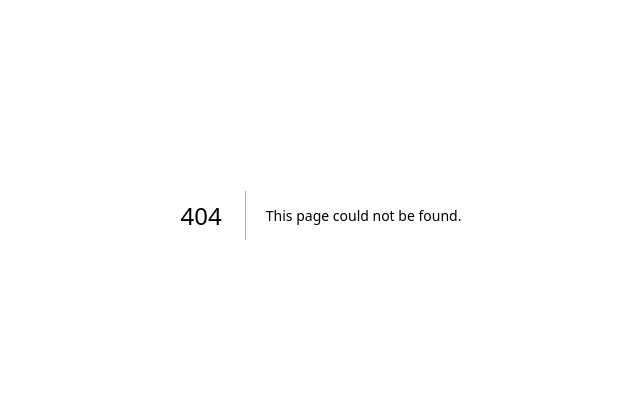
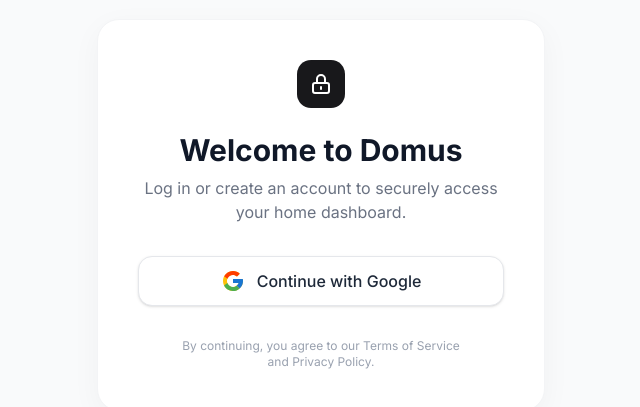
Before and after one commit to clarissafchen/domus, a Next.js app in the folder apps/web/: page /login in a window 1280 px wide. Before the commit this address had no page. Shown: the part 185-592 px from the top of the page, without its empty margins (319-959 px from the left). Built offline with nearby package versions, Linux system fonts and the light colour scheme; no server answers.

Commit message:
add auth

```diff
--- a/apps/web/app/layout.tsx
+++ b/apps/web/app/layout.tsx
@@ -2,6 +2,7 @@
 import { Geist, Geist_Mono, Inter } from "next/font/google";
 import "./globals.css";
 import { cn } from "@/lib/utils";
+import { AuthProvider } from "@/contexts/AuthContext";
 
 const inter = Inter({subsets:['latin'],variable:'--font-sans'});
 
@@ -30,7 +31,9 @@
       <body
         className={`${geistSans.variable} ${geistMono.variable} antialiased`}
       >
-        {children}
+        <AuthProvider>
+          {children}
+        </AuthProvider>
       </body>
     </html>
   );
--- /dev/null
+++ b/apps/web/app/login/page.tsx
@@ -0,0 +1,29 @@
+import { GoogleSignInButton } from "../../components/auth/GoogleSignInButton";
+
+export default function LoginPage() {
+  return (
+    <div className="min-h-screen flex items-center justify-center bg-gray-50 dark:bg-black p-4">
+      <div className="max-w-md w-full p-8 sm:p-10 bg-white dark:bg-zinc-900/50 rounded-3xl shadow-[0_8px_30px_rgb(0,0,0,0.04)] dark:shadow-[0_8px_30px_rgb(0,0,0,0.1)] border border-gray-100 dark:border-zinc-800/50 flex flex-col items-center">
+
+        <div className="w-12 h-12 bg-zinc-900 dark:bg-white rounded-xl flex items-center justify-center mb-6">
+          <svg className="w-6 h-6 text-white dark:text-black" fill="none" viewBox="0 0 24 24" stroke="currentColor">
+            <path strokeLinecap="round" strokeLinejoin="round" strokeWidth={2} d="M12 15v2m-6 4h12a2 2 0 002-2v-6a2 2 0 00-2-2H6a2 2 0 00-2 2v6a2 2 0 002 2zm10-10V7a4 4 0 00-8 0v4h8z" />
+          </svg>
+        </div>
+
+        <h1 className="text-2xl sm:text-3xl font-bold mb-2 text-gray-900 dark:text-white text-center">
+          Welcome to Domus
+        </h1>
+        <p className="text-gray-500 dark:text-zinc-400 mb-8 text-center text-sm sm:text-base">
+          Log in or create an account to securely access your home dashboard.
+        </p>
+
+        <GoogleSignInButton />
+
+        <p className="mt-8 text-xs text-gray-400 dark:text-zinc-500 text-center max-w-[280px]">
+          By continuing, you agree to our Terms of Service and Privacy Policy.
+        </p>
+      </div>
+    </div>
+  );
+}
--- a/apps/web/app/page.tsx
+++ b/apps/web/app/page.tsx
@@ -39,7 +39,9 @@
 } from "lucide-react";
 
 import { useCallback, useEffect, useRef, useState } from "react";
-
+import { useAuth } from "@/contexts/AuthContext";
+import { auth } from "@/lib/firebase";
+import { useRouter } from "next/navigation";
 
 export type MessageType = {
   role: "user" | "assistant";
@@ -48,6 +50,15 @@
 };
 
 export default function Home() {
+  const { user } = useAuth();
+  const router = useRouter();
+
+  useEffect(() => {
+    if (!user) {
+      router.push("/login");
+    }
+  }, [user, router]);
+
   const [items, setItems] = useState<
     { id: string; text: string; status: "active" | "completed" }[]
   >([]);
@@ -145,7 +156,7 @@
         body: JSON.stringify({
           message: payload,
           status: "active",
-          user_id: "clarissa",
+          user_id: user?.uid || "clarissa",
           session_id: "domus-demo",
         }),
       });
@@ -213,6 +224,10 @@
 
   const menuItems = ["File", "Edit", "View", "Go", "Window", "Help"];
 
+  if (!user) {
+    return null;
+  }
+
   return (
     <div className="relative flex h-[100dvh] flex-col items-center justify-center">
       <div
@@ -253,7 +268,9 @@
           <DropdownMenu>
             <DropdownMenuTrigger asChild>
               <button className="px-2 hover:bg-blue-500 hover:text-white hover:[text-shadow:none]">
-                clarissa
+                {user
+                  ? user.displayName?.split(" ")[0] || user.email
+                  : "Not logged in"}
               </button>
             </DropdownMenuTrigger>
             <DropdownMenuContent align="end">
@@ -269,7 +286,7 @@
               </DropdownMenuGroup>
               <DropdownMenuGroup>
                 <DropdownMenuSeparator />
-                <DropdownMenuItem>
+                <DropdownMenuItem onClick={() => auth.signOut()}>
                   <LogOutIcon className="mr-2" />
                   Logout
                 </DropdownMenuItem>
@@ -308,6 +325,7 @@
               <div className="flex items-center gap-2">
                 <BirdhouseIcon className="size-[20px]" />
                 <label className="text-lg font-bold">My Family</label>
+                <label>{user?.displayName}</label>
               </div>
 
               <div className="flex items-center gap-1">
--- /dev/null
+++ b/apps/web/components/auth/GoogleSignInButton.tsx
@@ -0,0 +1,52 @@
+"use client";
+
+import { useState } from "react";
+import { signInWithPopup } from "firebase/auth";
+import { auth, googleProvider } from "../../lib/firebase";
+import { useRouter } from "next/navigation";
+
+export function GoogleSignInButton() {
+  const [isLoading, setIsLoading] = useState(false);
+  const [error, setError] = useState<string | null>(null);
+  const router = useRouter();
+
+  const handleSignIn = async () => {
+    try {
+      setIsLoading(true);
+      setError(null);
+      const result = await signInWithPopup(auth, googleProvider);
+      // User successfully signed in
+
+      // We can get the ID token like this if needed:
+      // const idToken = await result.user.getIdToken();
+      // console.log("Firebase ID Token:", idToken);
+
+      // Redirect to home/dashboard
+      router.push("/");
+    } catch (err: any) {
+      console.error("Error signing in with Google", err);
+      setError(err.message || "Failed to sign in with Google");
+    } finally {
+      setIsLoading(false);
+    }
+  };
+
+  return (
+    <div className="flex flex-col items-center gap-4 w-full">
+      <button
+        onClick={handleSignIn}
+        disabled={isLoading}
+        className="flex items-center justify-center gap-3 w-full px-6 py-3 bg-white hover:bg-gray-50 dark:bg-zinc-800 dark:hover:bg-zinc-700 text-gray-800 dark:text-white rounded-xl shadow-sm border border-gray-200 dark:border-zinc-700 transition-all font-medium"
+      >
+        <svg xmlns="http://www.w3.org/2000/svg" viewBox="0 0 48 48" width="24px" height="24px">
+          <path fill="#FFC107" d="M43.611,20.083H42V20H24v8h11.303c-1.649,4.657-6.08,8-11.303,8c-6.627,0-12-5.373-12-12c0-6.627,5.373-12,12-12c3.059,0,5.842,1.154,7.961,3.039l5.657-5.657C34.046,6.053,29.268,4,24,4C12.955,4,4,12.955,4,24c0,11.045,8.955,20,20,20c11.045,0,20-8.955,20-20C44,22.659,43.862,21.35,43.611,20.083z"/>
+          <path fill="#FF3D00" d="M6.306,14.691l6.571,4.819C14.655,15.108,18.961,12,24,12c3.059,0,5.842,1.154,7.961,3.039l5.657-5.657C34.046,6.053,29.268,4,24,4C16.318,4,9.656,8.337,6.306,14.691z"/>
+          <path fill="#4CAF50" d="M24,44c5.166,0,9.86-1.977,13.409-5.192l-6.19-5.238C29.211,35.091,26.715,36,24,36c-5.202,0-9.619-3.317-11.283-7.946l-6.522,5.025C9.505,39.556,16.227,44,24,44z"/>
+          <path fill="#1976D2" d="M43.611,20.083H42V20H24v8h11.303c-0.792,2.237-2.231,4.166-4.087,5.571c0.001-0.001,0.002-0.001,0.003-0.002l6.19,5.238C36.971,39.205,44,34,44,24C44,22.659,43.862,21.35,43.611,20.083z"/>
+        </svg>
+        <span>{isLoading ? "Signing in..." : "Continue with Google"}</span>
+      </button>
+      {error && <p className="text-sm text-red-500 font-medium">{error}</p>}
+    </div>
+  );
+}
--- /dev/null
+++ b/apps/web/contexts/AuthContext.tsx
@@ -0,0 +1,45 @@
+"use client";
+
+import { createContext, useContext, useEffect, useState } from "react";
+import { User, onAuthStateChanged } from "firebase/auth";
+import { auth } from "../lib/firebase";
+
+interface AuthContextType {
+  user: User | null;
+  loading: boolean;
+}
+
+const AuthContext = createContext<AuthContextType>({
+  user: null,
+  loading: true,
+});
+
+export function AuthProvider({ children }: { children: React.ReactNode }) {
+  const [user, setUser] = useState<User | null>(null);
+  const [loading, setLoading] = useState(true);
+
+  useEffect(() => {
+    // Listen for Firebase Auth state changes
+    const unsubscribe = onAuthStateChanged(auth, (currentUser) => {
+      setUser(currentUser);
+      setLoading(false);
+    });
+
+    // Cleanup subscription on unmount
+    return () => unsubscribe();
+  }, []);
+
+  return (
+    <AuthContext.Provider value={{ user, loading }}>
+      {!loading && children}
+    </AuthContext.Provider>
+  );
+}
+
+export function useAuth() {
+  const context = useContext(AuthContext);
+  if (context === undefined) {
+    throw new Error("useAuth must be used within an AuthProvider");
+  }
+  return context;
+}
--- /dev/null
+++ b/apps/web/lib/firebase.ts
@@ -0,0 +1,18 @@
+import { initializeApp, getApps, getApp } from "firebase/app";
+import { getAuth, GoogleAuthProvider } from "firebase/auth";
+
+const firebaseConfig = {
+  apiKey: process.env.NEXT_PUBLIC_FIREBASE_API_KEY,
+  authDomain: process.env.NEXT_PUBLIC_FIREBASE_AUTH_DOMAIN,
+  projectId: process.env.NEXT_PUBLIC_FIREBASE_PROJECT_ID,
+  storageBucket: process.env.NEXT_PUBLIC_FIREBASE_STORAGE_BUCKET,
+  messagingSenderId: process.env.NEXT_PUBLIC_FIREBASE_MESSAGING_SENDER_ID,
+  appId: process.env.NEXT_PUBLIC_FIREBASE_APP_ID,
+};
+
+// Initialize Firebase only if there's no existing app
+const app = !getApps().length ? initializeApp(firebaseConfig) : getApp();
+const auth = getAuth(app);
+const googleProvider = new GoogleAuthProvider();
+
+export { app, auth, googleProvider };
--- a/apps/web/package.json
+++ b/apps/web/package.json
@@ -13,6 +13,7 @@
     "@tailwindcss/typography": "^0.5.19",
     "class-variance-authority": "^0.7.1",
     "clsx": "^2.1.1",
+    "firebase": "^12.10.0",
     "lucide-react": "^0.577.0",
     "next": "16.1.6",
     "radix-ui": "^1.4.3",
```
Also changed, not shown: 1 other file (tests, documents, lock files or other folders). Lines whose indentation alone changed are shown as unchanged.
